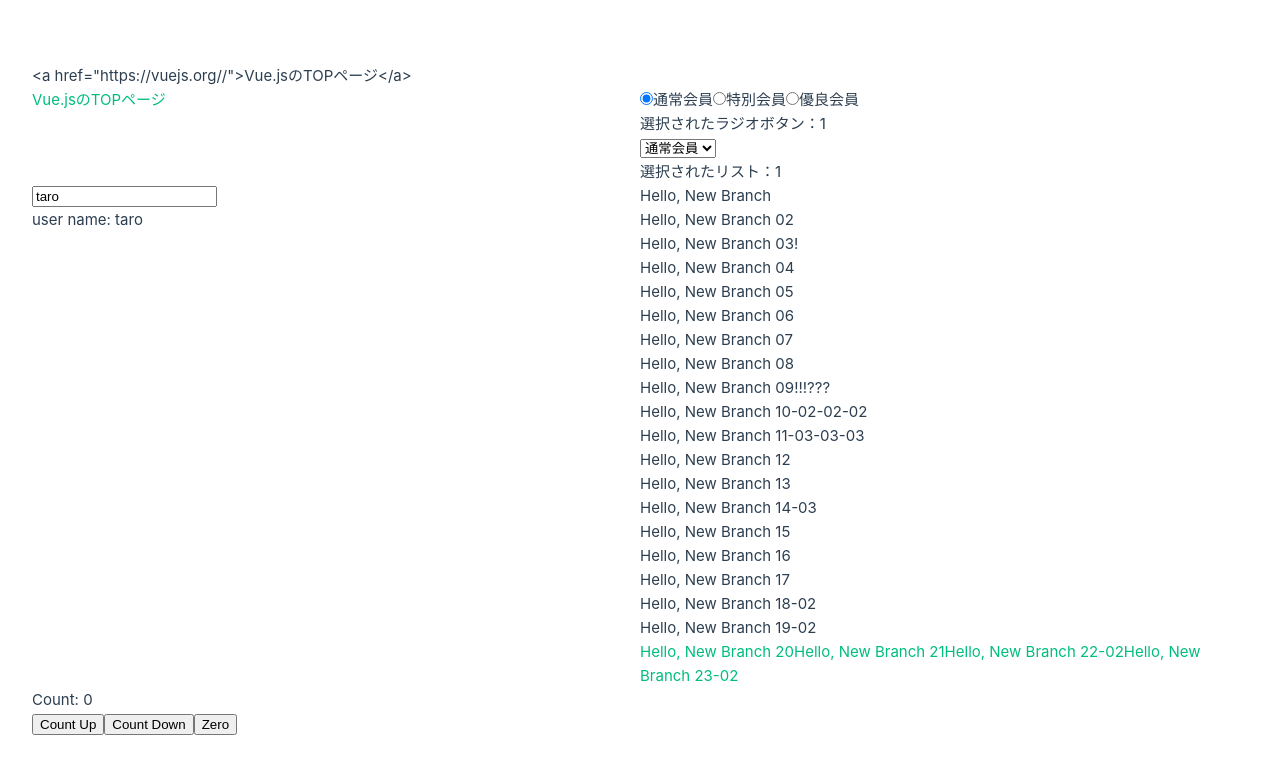
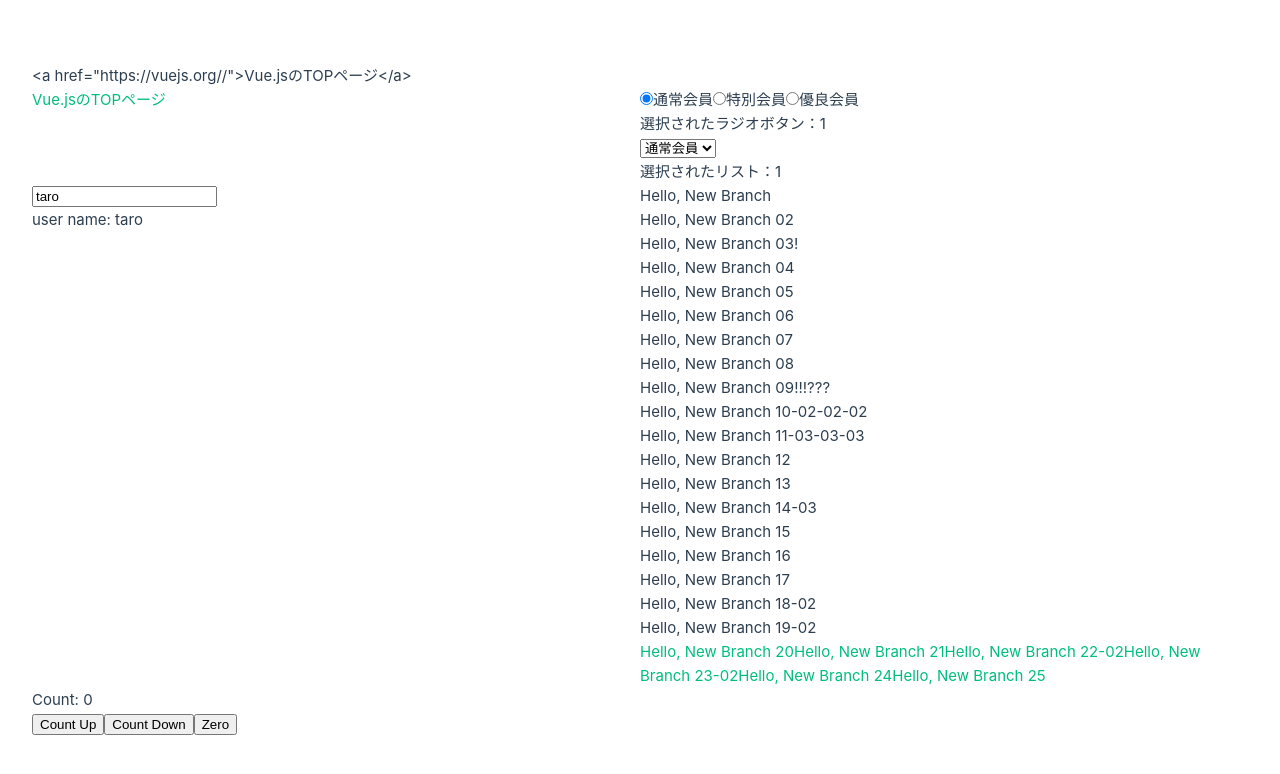
Before and after one commit to koyamal/pra_vue3, a Vue app in the folder Vue3FrontDevTextBook02/chap02/hello-vue/: page / in a window 1280 px wide. Shown: the top 774 px of the page. Built offline with nearby package versions, Linux system fonts and the light colour scheme.

Commit message:
Add 24, 25 (#42)
* Add 24

* Add 25

```diff
--- a/Vue3FrontDevTextBook02/chap02/hello-vue/src/App.vue
+++ b/Vue3FrontDevTextBook02/chap02/hello-vue/src/App.vue
@@ -68,6 +68,8 @@ const onClickZeroReset = () => {
     <a>Hello, New Branch 21</a>
     <a>Hello, New Branch 22-02</a>
     <a>Hello, New Branch 23-02</a>
+    <a>Hello, New Branch 24</a>
+    <a>Hello, New Branch 25</a>
   </section>
   <section>
     <p>Count: {{ counter }}</p>
```
